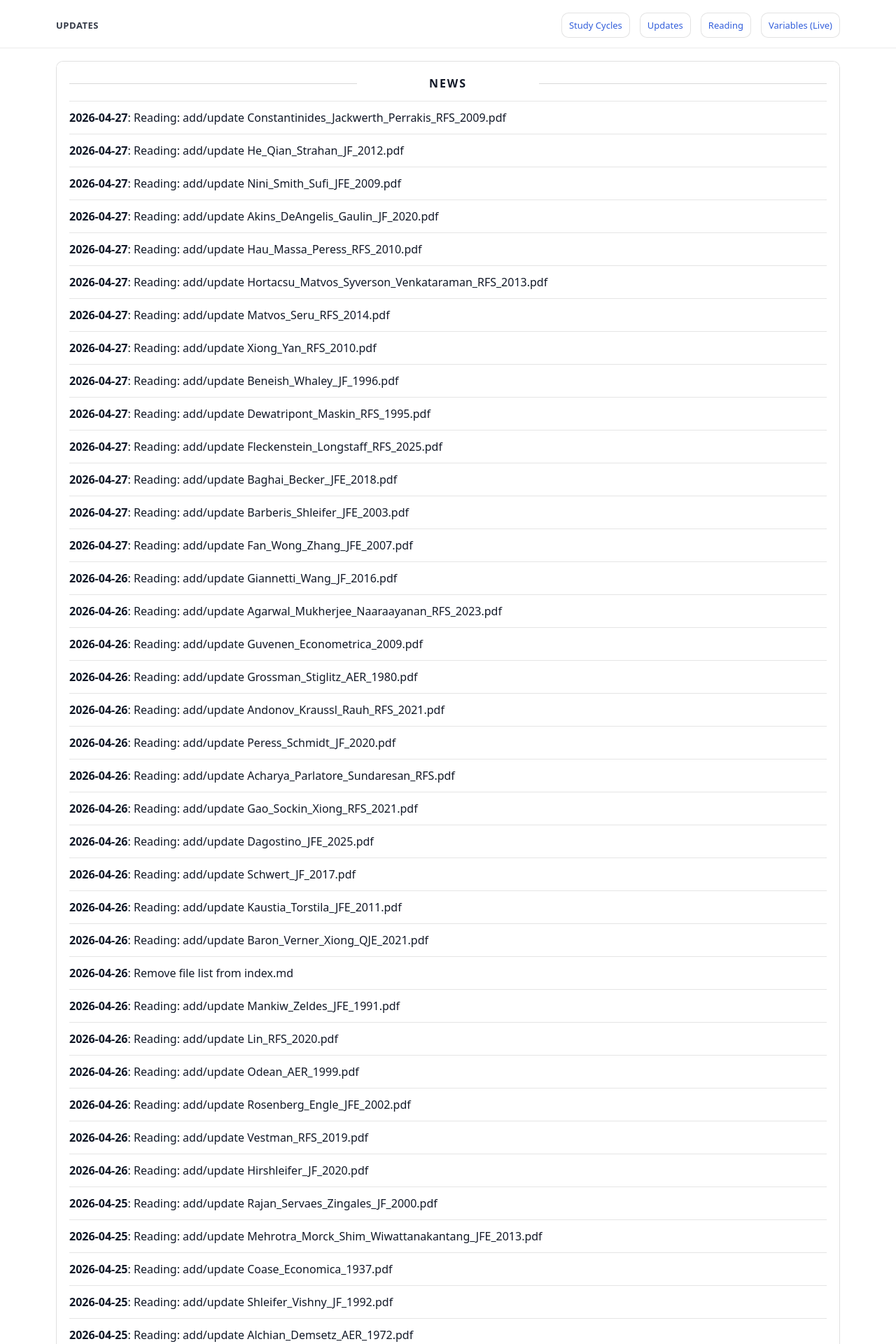
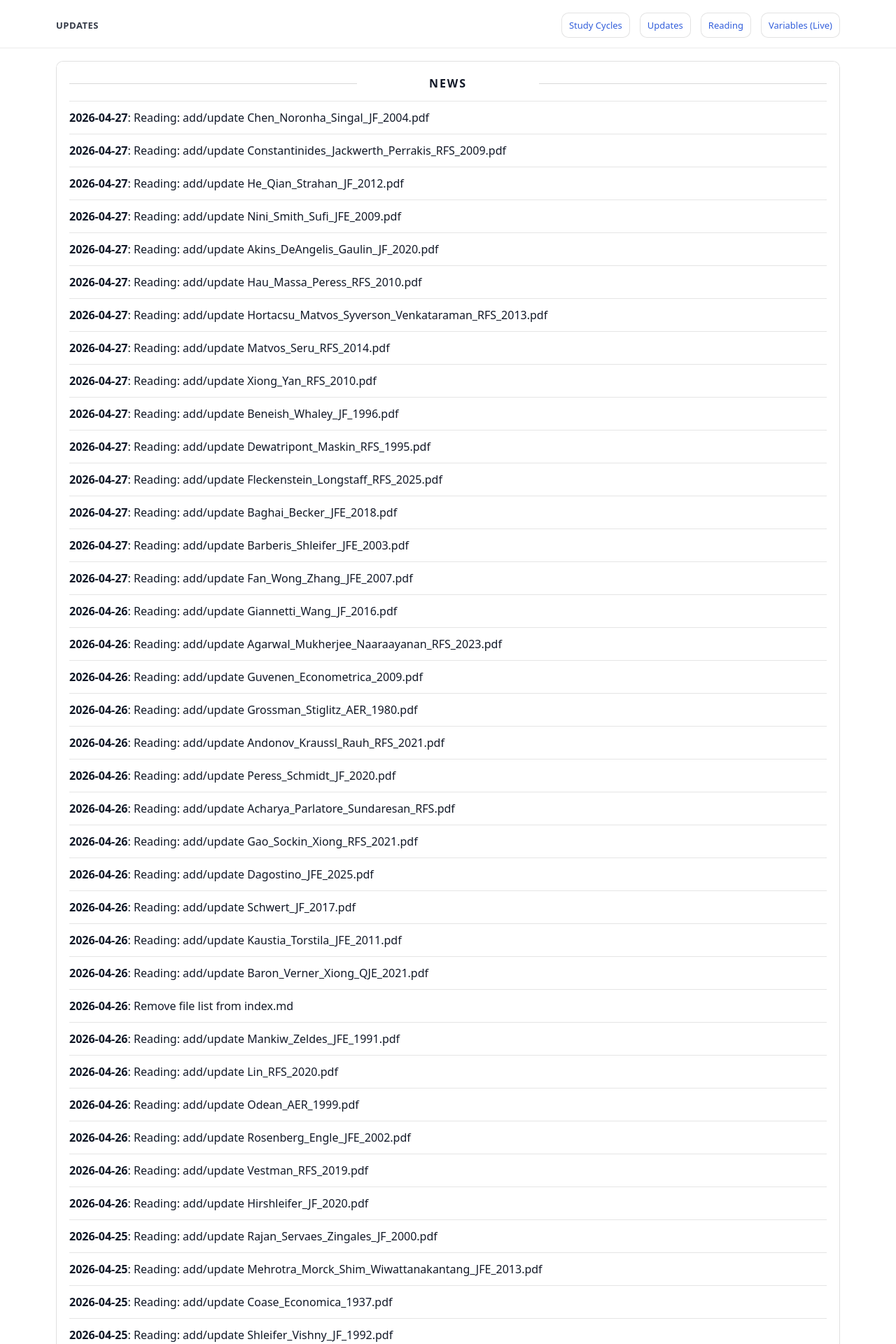
Before and after one commit to yaxinzn/study-archive, a Jekyll site: the page built from updates/index.md, in a window 1280 px wide. Shown: the top 1920 px of the page at 70% size. Built offline with Jekyll 4.4.1, drawn with Linux system fonts in a browser that asks for light colours; some of the changed text lies outside the part shown.

Commit message:
chore: update NEWS feed

```diff
--- a/_data/news.yml
+++ b/_data/news.yml
@@ -1,4 +1,7 @@
 # Auto-generated update history (sorted newest -> oldest). Do not edit manually.
+- ts: "1777288200"
+  date: "2026-04-27"
+  title: "Reading: add/update Chen_Noronha_Singal_JF_2004.pdf"
 - ts: "1777288107"
   date: "2026-04-27"
   title: "Reading: add/update Constantinides_Jackwerth_Perrakis_RFS_2009.pdf"
```
